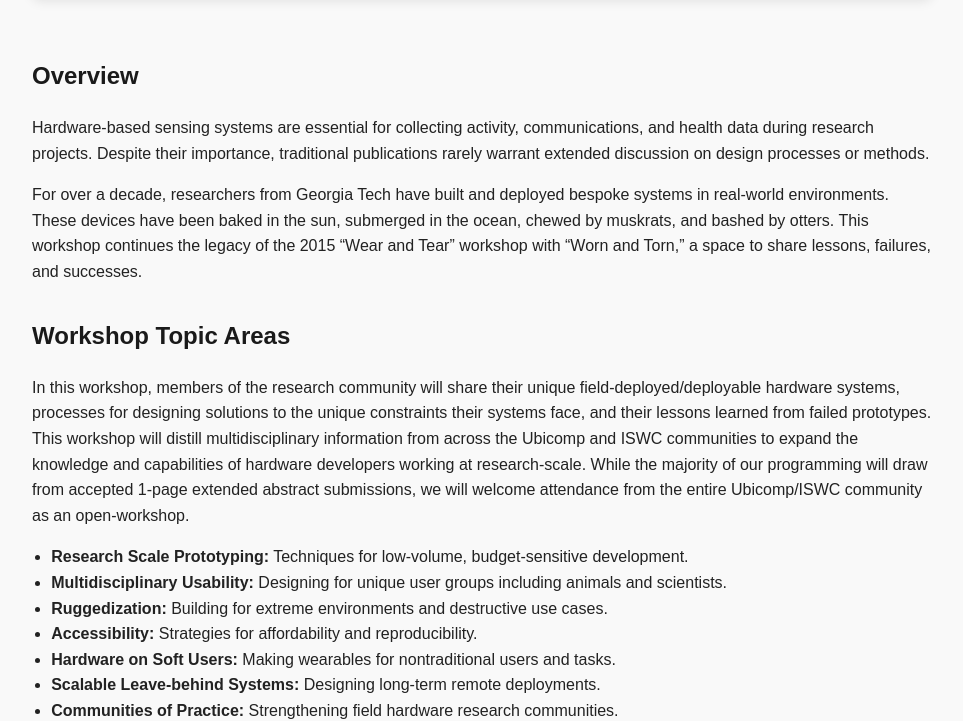
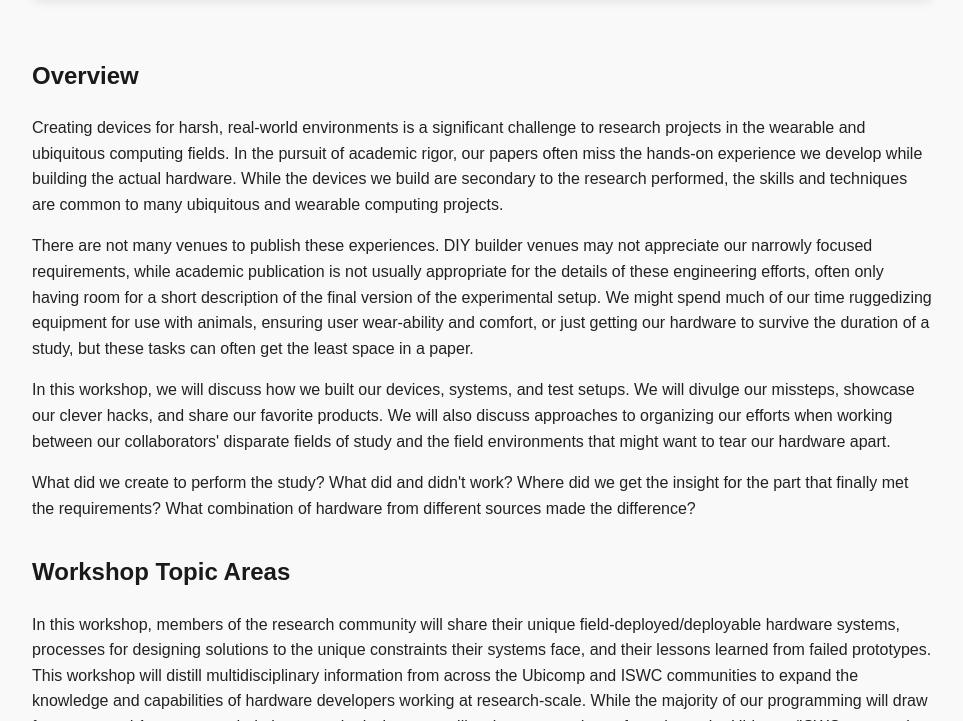
Before and after one commit to wornandtornworkshop/wornandtornworkshop.github.io, a plain HTML site: page index.html in a window 1280 px wide. Shown: the part 563-1284 px from the top of the page, without its empty margins (158-1121 px from the left). Drawn offline with Linux system fonts and the light colour scheme.

Commit message:
Update index.html (added overview)

```diff
--- a/index.html
+++ b/index.html
@@ -84,10 +84,16 @@
   <section id="overview">
     <h2>Overview</h2>
     <p>
-      Hardware-based sensing systems are essential for collecting activity, communications, and health data during research projects. Despite their importance, traditional publications rarely warrant extended discussion on design processes or methods.
+      Creating devices for harsh, real-world environments is a significant challenge to research projects in the wearable and ubiquitous computing fields. In the pursuit of academic rigor, our papers often miss the hands-on experience we develop while building the actual hardware. While the devices we build are secondary to the research performed, the skills and techniques are common to many ubiquitous and wearable computing projects.
     </p>
     <p>
-      For over a decade, researchers from Georgia Tech have built and deployed bespoke systems in real-world environments. These devices have been baked in the sun, submerged in the ocean, chewed by muskrats, and bashed by otters. This workshop continues the legacy of the 2015 “Wear and Tear” workshop with “Worn and Torn,” a space to share lessons, failures, and successes.
+      There are not many venues to publish these experiences. DIY builder venues may not appreciate our narrowly focused requirements, while academic publication is not usually appropriate for the details of these engineering efforts, often only having room for a short description of the final version of the experimental setup. We might spend much of our time ruggedizing equipment for use with animals, ensuring user wear-ability and comfort, or just getting our hardware to survive the duration of a study, but these tasks can often get the least space in a paper.
+    </p>
+    <p>
+      In this workshop, we will discuss how we built our devices, systems, and test setups. We will divulge our missteps, showcase our clever hacks, and share our favorite products. We will also discuss approaches to organizing our efforts when working between our collaborators' disparate fields of study and the field environments that might want to tear our hardware apart.
+    </p>
+    <p>
+      What did we create to perform the study? What did and didn't work? Where did we get the insight for the part that finally met the requirements? What combination of hardware from different sources made the difference?
     </p>
   </section>
 
```
